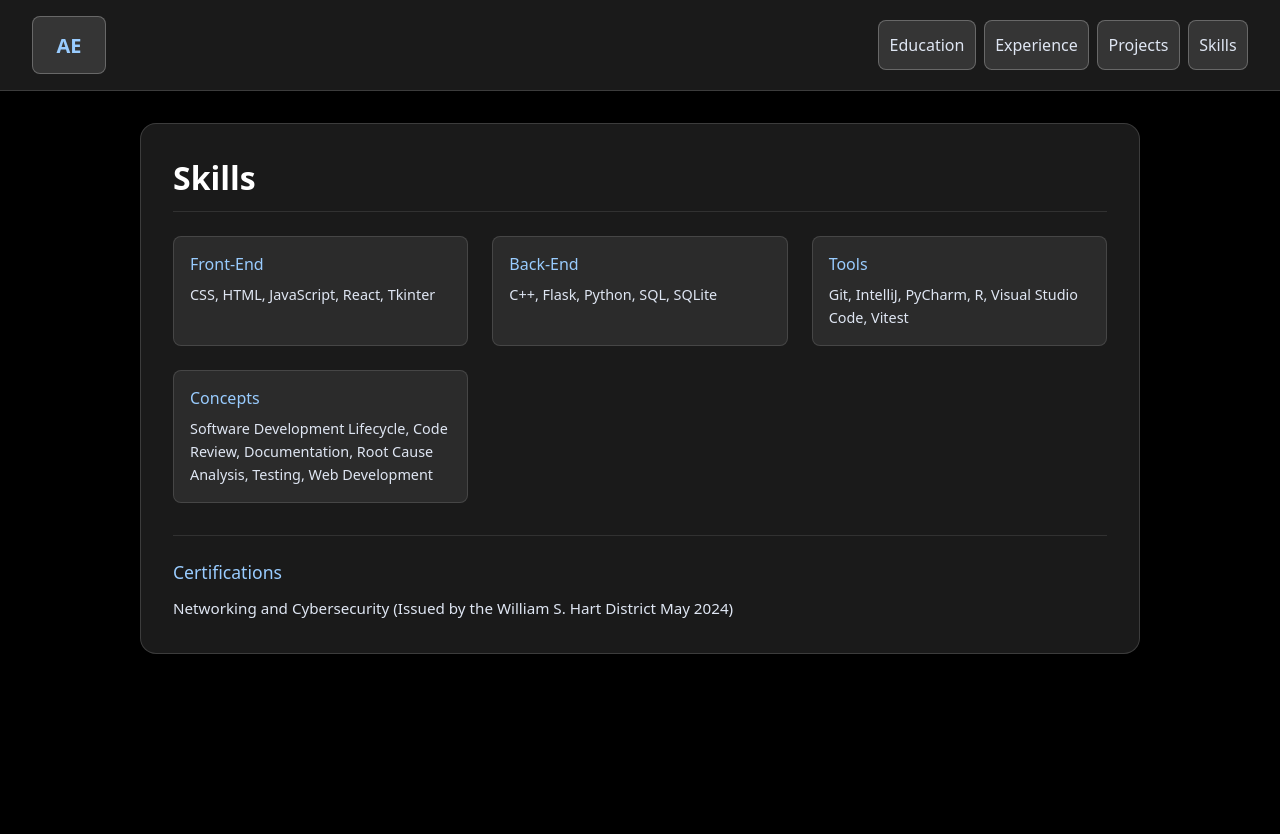
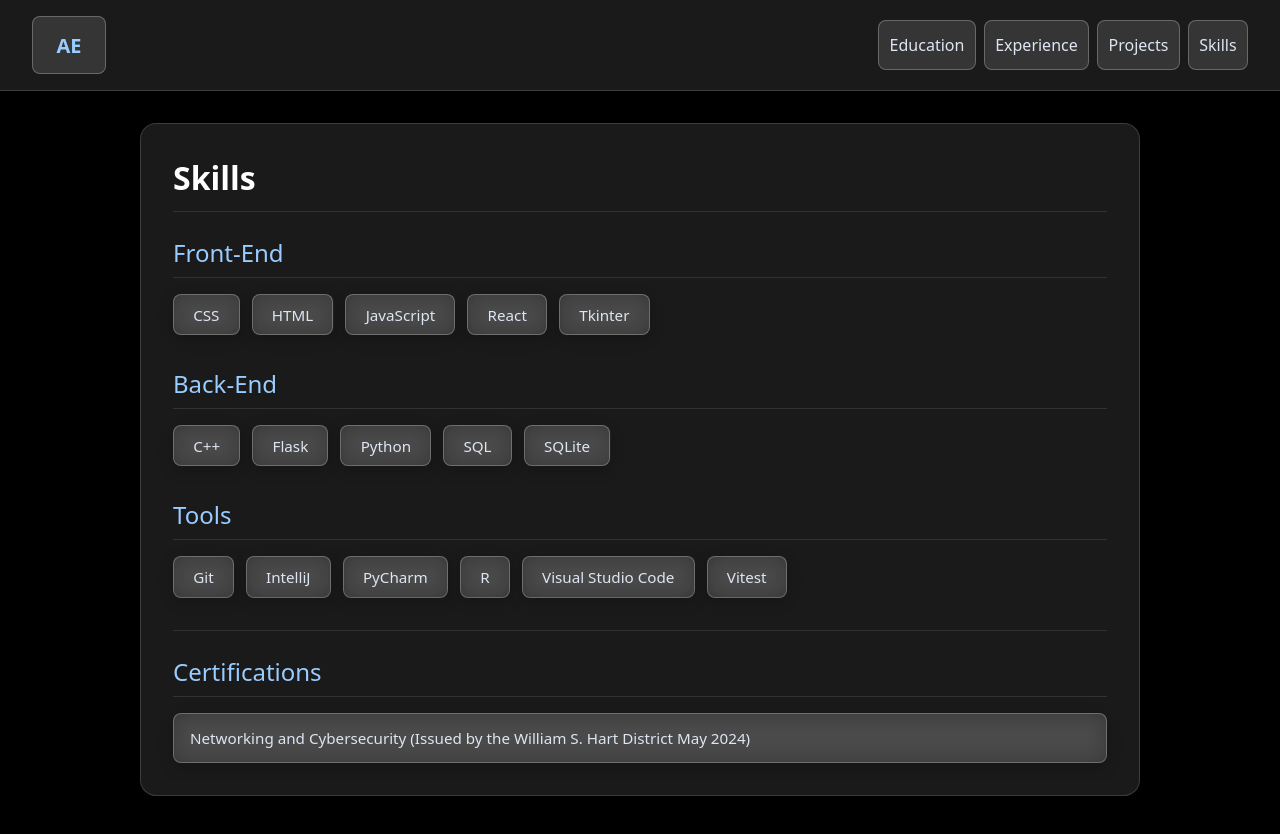
Before and after one commit to alieldaoushyuci/portfolio, a Next.js app: page /portfolio/skills in a window 1280 px wide. Shown: the top 834 px of the page. Built offline with nearby package versions, Linux system fonts and the light colour scheme.

Commit message:
Skills section updates

```diff
--- a/app/skills/page.jsx
+++ b/app/skills/page.jsx
@@ -1,30 +1,46 @@
 export default function Skills() {
+    const frontEndSkills = ['CSS', 'HTML', 'JavaScript', 'React', 'Tkinter'];
+    const backEndSkills = ['C++', 'Flask', 'Python', 'SQL', 'SQLite'];
+    const toolsSkills = ['Git', 'IntelliJ', 'PyCharm', 'R', 'Visual Studio Code', 'Vitest'];
+
     return (
         <section style={{ padding: '2rem' }}>
             <div className="education-container">
                 <div className="education-card">
                     <h1>Skills</h1>
-                    <div className="skills-grid">
-                        <div className="skill-category">
-                            <h3 className="skill-title">Front-End</h3>
-                            <p className="skill-items">CSS, HTML, JavaScript, React, Tkinter</p>
+
+                    <div className="skills-overall-container">
+                        <div className="skills-section">
+                            <h2 className="skills-section-title">Front-End</h2>
+                            <div className="skills-buttons-container">
+                                {frontEndSkills.map((skill, index) => (
+                                    <div key={index} className="skill-button">{skill}</div>
+                                ))}
+                            </div>
                         </div>
-                        <div className="skill-category">
-                            <h3 className="skill-title">Back-End</h3>
-                            <p className="skill-items">C++, Flask, Python, SQL, SQLite</p>
+
+                        <div className="skills-section">
+                            <h2 className="skills-section-title">Back-End</h2>
+                            <div className="skills-buttons-container">
+                                {backEndSkills.map((skill, index) => (
+                                    <div key={index} className="skill-button">{skill}</div>
+                                ))}
+                            </div>
                         </div>
-                        <div className="skill-category">
-                            <h3 className="skill-title">Tools</h3>
-                            <p className="skill-items">Git, IntelliJ, PyCharm, R, Visual Studio Code, Vitest</p>
-                        </div>
-                        <div className="skill-category">
-                            <h3 className="skill-title">Concepts</h3>
-                            <p className="skill-items">Software Development Lifecycle, Code Review, Documentation, Root Cause Analysis, Testing, Web Development</p>
+
+                        <div className="skills-section">
+                            <h2 className="skills-section-title">Tools</h2>
+                            <div className="skills-buttons-container">
+                                {toolsSkills.map((skill, index) => (
+                                    <div key={index} className="skill-button">{skill}</div>
+                                ))}
+                            </div>
                         </div>
                     </div>
+
                     <div className="certification-section">
-                        <h3 className="list-title">Certifications</h3>
-                        <p className="certification-item">Networking and Cybersecurity (Issued by the William S. Hart District May 2024)</p>
+                        <h2 className="skills-section-title">Certifications</h2>
+                        <div className="certification-item">Networking and Cybersecurity (Issued by the William S. Hart District May 2024)</div>
                     </div>
                 </div>
             </div>
--- a/app/styles/HomePage.css
+++ b/app/styles/HomePage.css
@@ -360,45 +360,99 @@ main {
   color: #9cf;
 }
 
-.skills-grid {
-  display: grid;
-  grid-template-columns: repeat(auto-fit, minmax(250px, 1fr));
-  gap: 1.5rem;
-  margin-top: 1rem;
+.skills-overall-container {
+  display: flex;
+  flex-direction: column;
+  gap: 2rem;
+  margin-top: 1.5rem;
 }
 
-.skill-category {
-  background: rgba(255, 255, 255, 0.08);
-  border: 1px solid rgba(255, 255, 255, 0.12);
-  border-radius: 8px;
-  padding: 1rem;
+.skills-section {
+  display: flex;
+  flex-direction: column;
+  gap: 1rem;
 }
 
-.skill-title {
-  font-size: 1rem;
+.skills-section-title {
+  font-size: 1.5rem;
   color: #9cf;
-  margin: 0 0 0.5rem 0;
+  margin: 0;
   font-weight: 500;
+  border-bottom: 1px solid rgba(255, 255, 255, 0.1);
+  padding-bottom: 0.5rem;
 }
 
-.skill-items {
+.skills-buttons-container {
+  display: flex;
+  flex-wrap: wrap;
+  gap: 0.75rem;
+}
+
+.skill-button {
+  padding: 0.6rem 1.2rem;
+  border-radius: 8px;
+  border: 1px solid rgba(255, 255, 255, 0.25);
+  background: rgba(255, 255, 255, 0.12);
+  backdrop-filter: blur(10px);
   color: #dfe6f3;
-  margin: 0;
-  font-size: 0.9rem;
-  line-height: 1.6;
+  font-size: 0.95rem;
+  font-weight: 500;
+  transition: all 0.3s ease;
+  cursor: default;
+  position: relative;
+  overflow: hidden;
+  box-shadow: 0 4px 15px rgba(0, 0, 0, 0.2);
+}
+
+.skill-button::before {
+  content: '';
+  position: absolute;
+  top: 0;
+  left: -100%;
+  width: 100%;
+  height: 100%;
+  background: linear-gradient(
+    90deg,
+    transparent,
+    rgba(255, 255, 255, 0.2),
+    transparent
+  );
+  transition: left 0.5s ease;
+}
+
+.skill-button:hover::before {
+  left: 100%;
+}
+
+.skill-button:hover {
+  background: rgba(255, 255, 255, 0.18);
+  border-color: rgba(255, 255, 255, 0.35);
+  color: #9cf;
+  transform: translateY(-2px);
+  box-shadow: 0 6px 20px rgba(0, 0, 0, 0.3);
 }
 
 .certification-section {
   margin-top: 2rem;
   padding-top: 1.5rem;
   border-top: 1px solid rgba(255, 255, 255, 0.1);
+  display: flex;
+  flex-direction: column;
+  gap: 1rem;
 }
 
 .certification-item {
+  padding: 0.75rem 1rem;
+  border-radius: 8px;
+  border: 1px solid rgba(255, 255, 255, 0.25);
+  background: rgba(255, 255, 255, 0.12);
+  backdrop-filter: blur(10px);
   color: #dfe6f3;
-  margin: 0.5rem 0 0 0;
   line-height: 1.6;
   font-size: 0.95rem;
+  box-shadow: 0 4px 15px rgba(0, 0, 0, 0.2);
+  word-wrap: break-word;
+  overflow-wrap: break-word;
 }
 
 /* Experience Page Styles */
@@ -482,7 +536,20 @@ main {
     padding: 1.5rem;
   }
 
-  .skills-grid {
-    grid-template-columns: 1fr;
+  .skills-overall-container {
+    gap: 1.5rem;
+  }
+
+  .skills-section-title {
+    font-size: 1.25rem;
+  }
+
+  .skill-button {
+    padding: 0.5rem 1rem;
+    font-size: 0.9rem;
+  }
+
+  .skills-buttons-container {
+    gap: 0.5rem;
   }
 }
```
